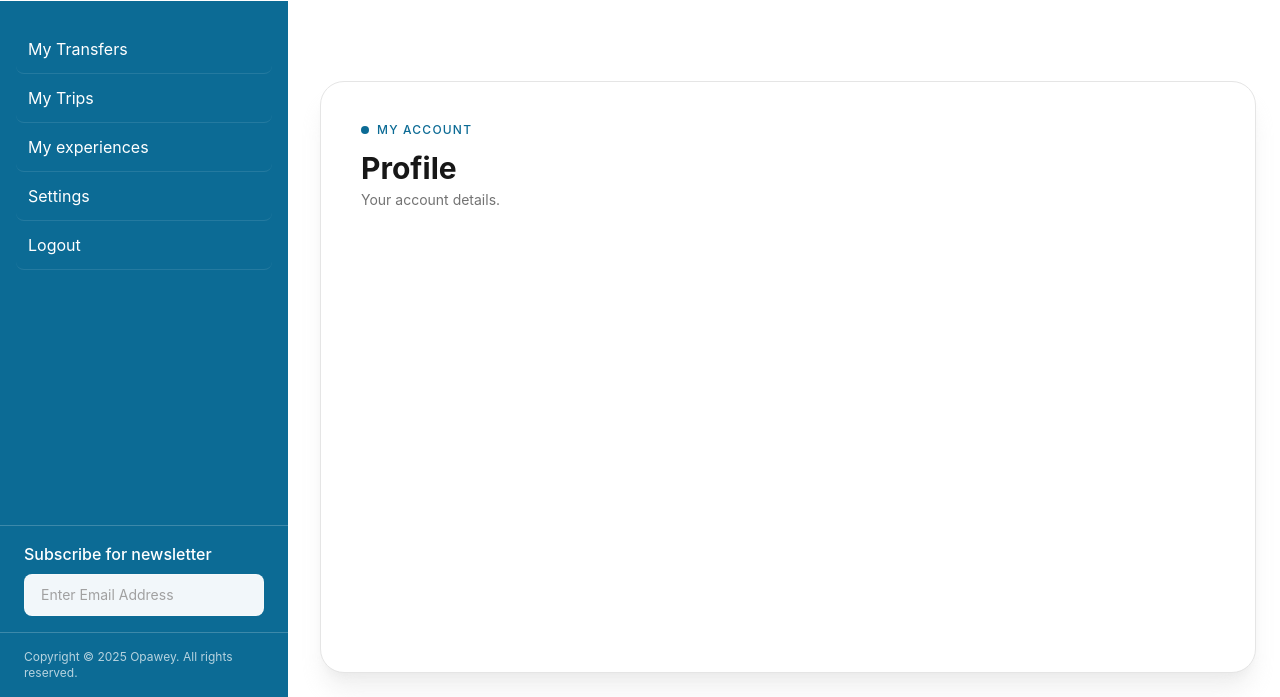
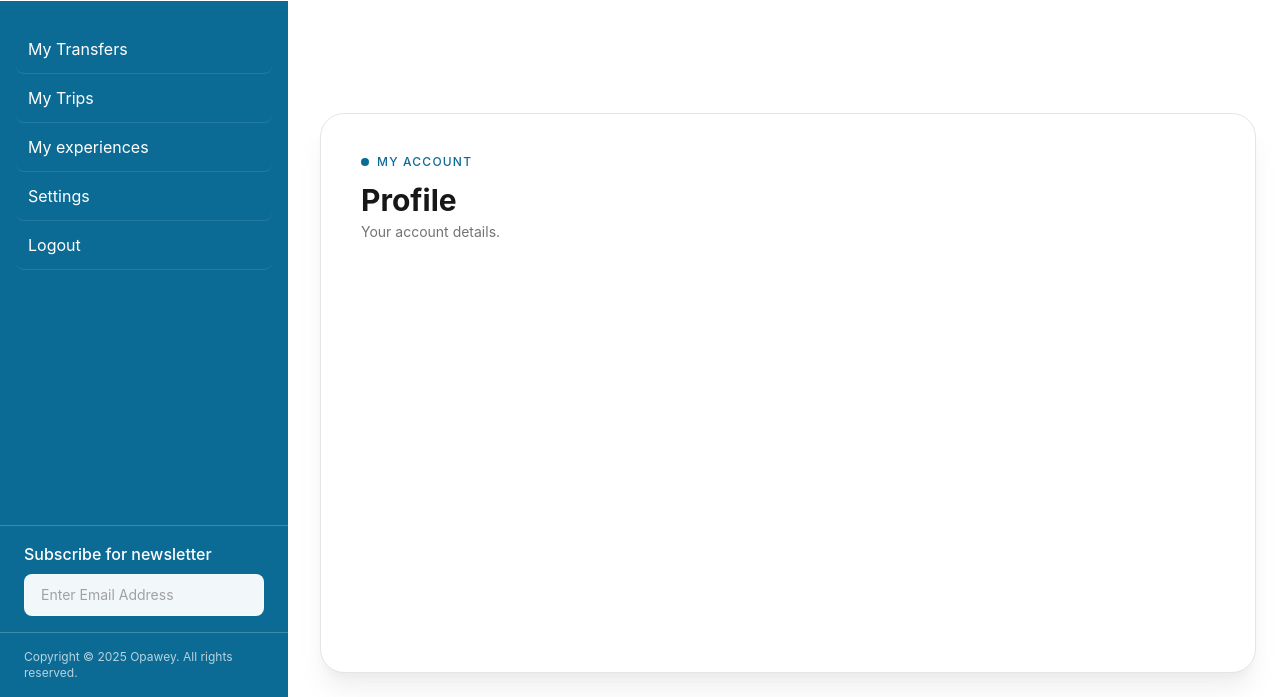
Before and after one commit to itdev-gr/opaway, an Astro site: page /profile in a window 1280 px wide. Shown: the part 103-800 px from the top of the page. Built offline with nearby package versions, Linux system fonts and the light colour scheme; Astro itself is replaced by a stand-in of ours; no server answers.

Commit message:
Profile content: top padding 12rem
Made-with: Cursor

```diff
--- a/src/components/ProfileContent.astro
+++ b/src/components/ProfileContent.astro
@@ -7,8 +7,8 @@ interface Props {
 const { label = '', title, description } = Astro.props;
 ---
 
-<div class="relative z-10 w-full flex-1 min-h-0 flex flex-col pt-[10rem]">
-	<!-- Profile content (white box): top border below nav bar (10rem gap); same for all profile pages -->
+<div class="relative z-10 w-full flex-1 min-h-0 flex flex-col pt-[12rem]">
+	<!-- Profile content (white box): top border below nav bar (12rem gap); same for all profile pages -->
 	<div class="profile-content flex-1 min-h-0 flex flex-col bg-white rounded-3xl border border-neutral-200 shadow-xl shadow-neutral-200/60 p-8 lg:p-10 overflow-auto" aria-label="Profile content">
 		<div class="mb-8">
 			{label && (
```
